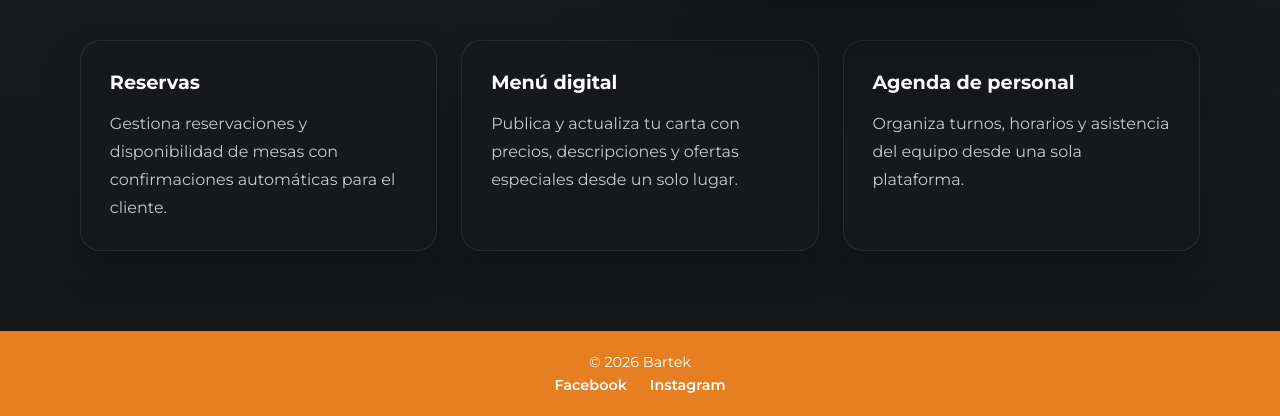
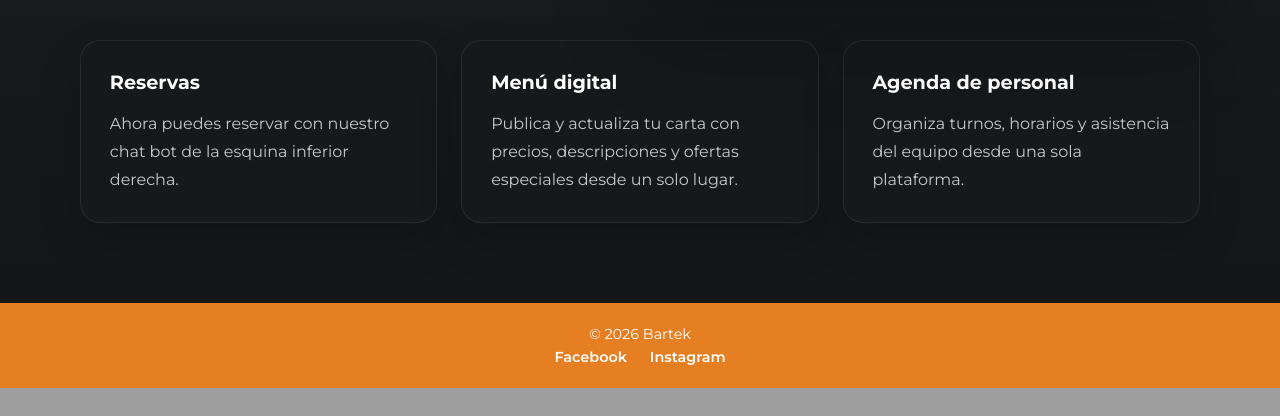
Before and after one commit to Koi033/barteksena, a PHP site: page / in a window 1280 px wide. Shown: the part 686-1102 px from the top of the page. After the commit the page ends 1074 px from the top, so only its background shows below. Run offline with PHP 8.4, Linux system fonts and the light colour scheme; some libraries are stand-ins or nearby versions.

Commit message:
cambio reserva

```diff
--- a/app/views/public/inicio.php
+++ b/app/views/public/inicio.php
@@ -28,7 +28,7 @@
     <!-- Tarjeta de Reservas sin el # -->
     <a class="beneficio-item" href="javascript:void(0);" aria-label="Reservas">
         <h3>Reservas</h3>
-        <p>Gestiona reservaciones y disponibilidad de mesas con confirmaciones automáticas para el cliente.</p>
+        <p>Ahora puedes reservar con nuestro chat bot de la esquina inferior derecha.</p>
     </a>
 
     <!-- Tu tarjeta de Menú digital que ya abre la carta perfecta -->
```
